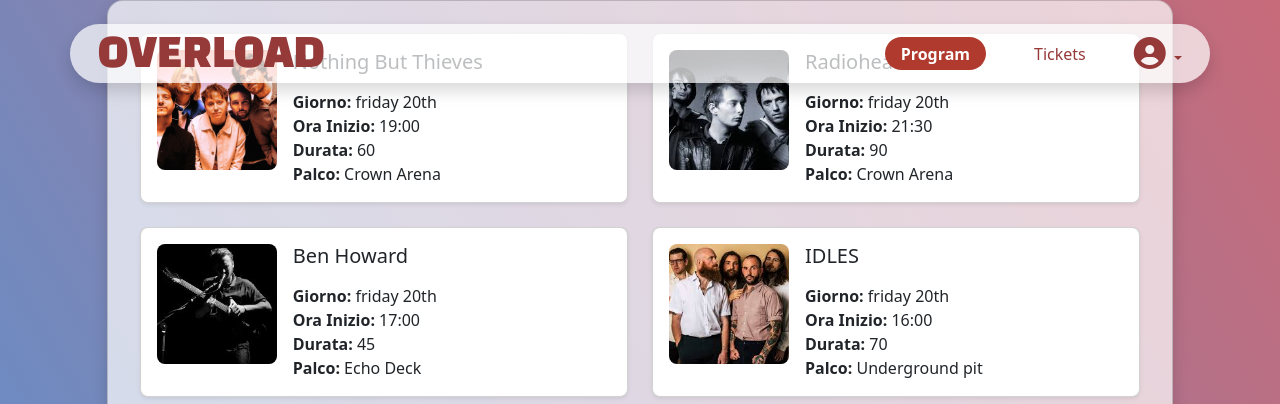
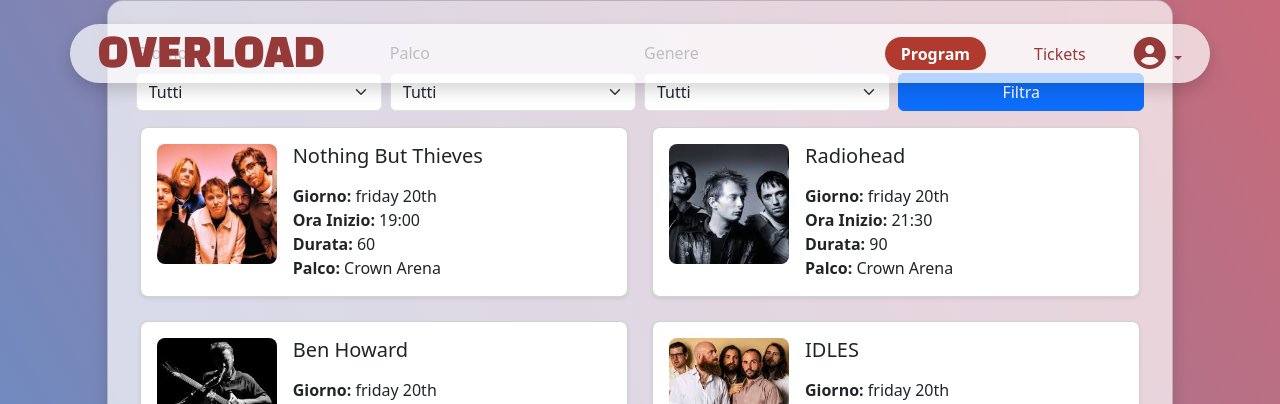
Before and after one commit to ferraroriccardo/musical-festival-website, a Flask app: page /program in a window 1280 px wide. Shown: the top 404 px of the page. Run offline with Flask 3, Linux system fonts and the light colour scheme; data comes from the database, SQL or seed files in the repository; some libraries are stand-ins or nearby versions.

Commit message:
fix: minor fixes

```diff
--- a/src/app.py
+++ b/src/app.py
@@ -42,7 +42,10 @@
     paginated_shows = shows[start:end]
     total_pages = (len(shows) + per_page - 1) // per_page
 
-    return render_template("program.html", p_shows=paginated_shows, current_page=page, total_pages=total_pages)
+    stages = palchi_dao.get_stages()
+    genres = spettacoli_dao.get_genres()
+
+    return render_template("program.html", p_shows=paginated_shows, current_page=page, total_pages=total_pages, p_stages=stages, p_genres=genres)
 
 
 # route to show all details about a single show
--- a/src/dao/spettacoli_dao.py
+++ b/src/dao/spettacoli_dao.py
@@ -242,7 +242,7 @@
         conn.row_factory = sqlite3.Row
         cursor = conn.cursor()
 
-        query = query = """
+        query = """
             SELECT SPETTACOLI.*, PALCHI.nome AS nome_palco, UTENTI.email AS email_creatore
             FROM SPETTACOLI
             JOIN PALCHI ON SPETTACOLI.id_palco = PALCHI.id
@@ -252,10 +252,27 @@
         """
         cursor.execute(query, (artist_name, 1))
 
-        shows = cursor.fetchone()
-        return shows
+        artist = cursor.fetchone()
+        return artist
     except Exception as e:
         return False, "DATABASE_ERROR_GET_ARTIST_BY_NAME"
     finally:
         cursor.close()
         conn.close()
+
+def get_genres():
+    try:
+        conn = sqlite3.connect(DB_PATH, timeout=10)
+        conn.row_factory = sqlite3.Row
+        cursor = conn.cursor()
+
+        query = "SELECT DISTINCT(genere) FROM SPETTACOLI;"
+        cursor.execute(query)
+
+        genres = cursor.fetchall()
+        return genres
+    except Exception as e:
+        return False, "DATABASE_ERROR_GET_ARTIST_BY_NAME"
+    finally:
+        cursor.close()
+        conn.close()
--- a/templates/program.html
+++ b/templates/program.html
@@ -4,6 +4,41 @@
 
 <article class="d-flex justify-content-center align-items-center banner-blue full-height">
     <section class="card col-10 shadow rounded-4 p-3 transparent-white-bg">
+        <section class="container mt-4">
+            <form method="get" action="{{ url_for('program') }}" class="row g-2 align-items-end">
+                <div class="col-md-3">
+                    <label for="day" class="form-label">Giorno</label>
+                    <select class="form-select" name="day" id="day">
+                        <option value="0" {% if selected_day==0 %}selected{% endif %}>Tutti</option>
+                        <option value="1" {% if selected_day==1 %}selected{% endif %}>Venerdì 20</option>
+                        <option value="2" {% if selected_day==2 %}selected{% endif %}>Sabato 21</option>
+                        <option value="3" {% if selected_day==3 %}selected{% endif %}>Domenica 22</option>
+                    </select>
+                </div>
+                <div class="col-md-3">
+                    <label for="stage" class="form-label">Palco</label>
+                    <select class="form-select" name="stage" id="stage">
+                        <option value="-1" {% if selected_stage==-1 %}selected{% endif %}>Tutti</option>
+                        {% for stage in p_stages %}
+                        <option value="{{ stage.id }}" {% if selected_stage==stage.id %}selected{% endif %}>{{
+                            stage.nome }}</option>
+                        {% endfor %}
+                    </select>
+                </div>
+                <div class="col-md-3">
+                    <label for="genre" class="form-label">Genere</label>
+                    <select class="form-select" name="genre" id="genre">
+                        <option value="all" {% if selected_genre=="all" %}selected{% endif %}>Tutti</option>
+                        {% for g in p_genres %}
+                        <option value="{{ g }}" {% if selected_genre==g %}selected{% endif %}>{{ g }}</option>
+                        {% endfor %}
+                    </select>
+                </div>
+                <div class="col-md-3">
+                    <button type="submit" class="btn btn-primary w-100">Filtra</button>
+                </div>
+            </form>
+        </section>
         <div class="card-body">
             <div id="publishedContainer">
                 <div class="row">
--- a/todo.txt
+++ b/todo.txt
@@ -3,7 +3,7 @@
 2. Filtri per gli eventi:
    - giorno
    - palco
-   - genere
+   - genere             salvarsi in program() i parametri di args da mettere nei dropdown quando si fa il submit o usare js per non dover fare il submit
 3. Lo staff deve vedere la percentuale di vendite dei biglietti
 4. Inserire band: Emathome, Quadri Rotti, LOM, Only Us (Anche qualche bozza)
 5. Riempire il database di biglietti (almeno 1 per tipo)
```
